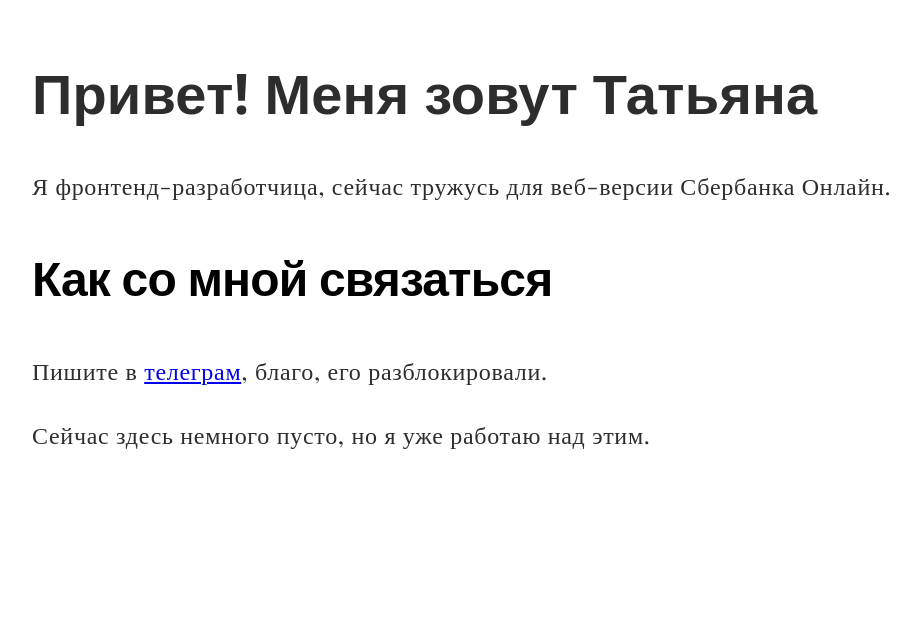
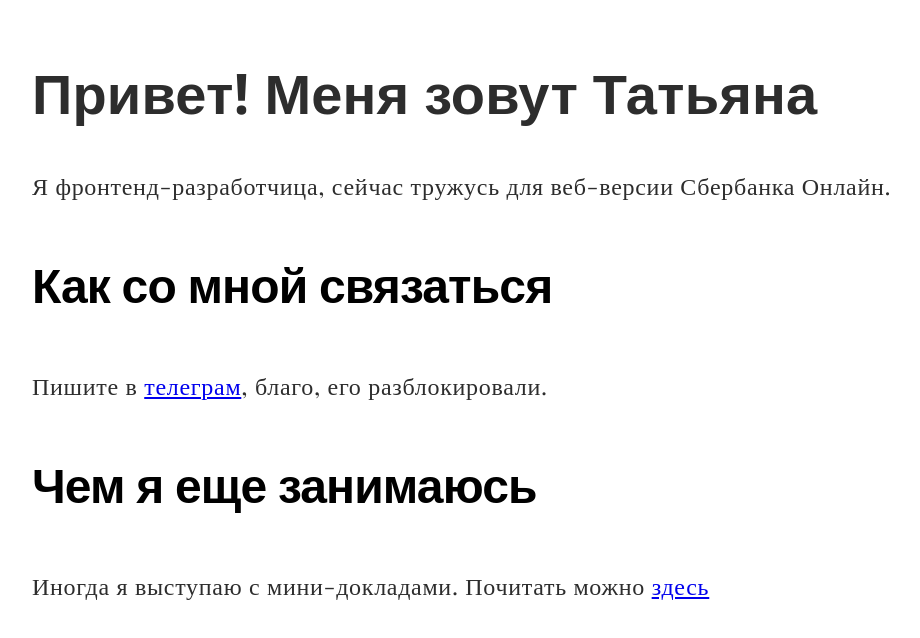
Before and after one commit to yepstepz/site, a plain HTML site: page index.html in a window 1280 px wide. Shown: the whole page, without its empty margins (128-1048 px from the left). Drawn offline with nearby package versions, Linux system fonts and the light colour scheme.

Commit message:
feat(index): add link to conf

```diff
--- a/index.html
+++ b/index.html
@@ -3,16 +3,22 @@
 <head>
     <meta charset="utf-8">
     <link rel="stylesheet" type="text/css" href="style.css">
-   <link href="https://fonts.googleapis.com/css2?family=Open+Sans:wght@400;700&family=Playfair+Display&display=swap" rel="stylesheet">
+    <link href="https://fonts.googleapis.com/css2?family=Open+Sans:wght@400;700&family=Playfair+Display&display=swap"
+          rel="stylesheet">
     <title>Мой сайт | yepstepz.io</title>
 </head>
 <body>
 <div class="wrapper">
     <h1 class="headline">Привет! Меня зовут Татьяна</h1>
-      <p class="content">Я фронтенд-разработчица, сейчас тружусь для веб-версии Сбербанка Онлайн.</p>
+    <p>Я фронтенд-разработчица, сейчас тружусь для веб-версии Сбербанка Онлайн.</p>
     <h2 class="headline--second">Как со мной связаться</h2>
-      <p class="content">Пишите в <a class="content__link" href="https://t.me/yepstepz">телеграм</a>, благо, его разблокировали.</p>
-      <p class="content">Сейчас здесь немного пусто, но я уже работаю над этим.</p>
+    <p>Пишите в <a title="Ссылка на профиль в телеграм" class="inner-link" target="_blank" href="https://t.me/yepstepz">телеграм</a>,
+        благо, его разблокировали.</p>
+
+    <h2 class="headline--second">Чем я еще занимаюсь</h2>
+    <p>Иногда я выступаю с мини-докладами.
+        Почитать можно <a title="Ссылка на поддомен с докладами" class="inner-link" href="https://conf.yepstepz.io" target="_blank">здесь</a>
+    </p>
 </div>
 </body>
 </html>
--- a/style.css
+++ b/style.css
@@ -1,3 +1,11 @@
+body {
+    font-family: "Playfair Display", serif;
+    font-size: 24px;
+    line-height: 1.67;
+    letter-spacing: 0.7px;
+    color: #2d2d2d;
+}
+
 .wrapper {
     max-width: 960px;
     margin: 0 auto;
@@ -19,11 +27,3 @@
     letter-spacing: -0.87px;
     color: #000000;
 }
-
-.content {
-    font-family: "Playfair Display", serif;
-    font-size: 24px;
-    line-height: 1.67;
-    letter-spacing: 0.7px;
-    color: #2d2d2d;
-}
```
Also changed, not shown: 1 other file. Lines whose indentation alone changed are shown as unchanged.
